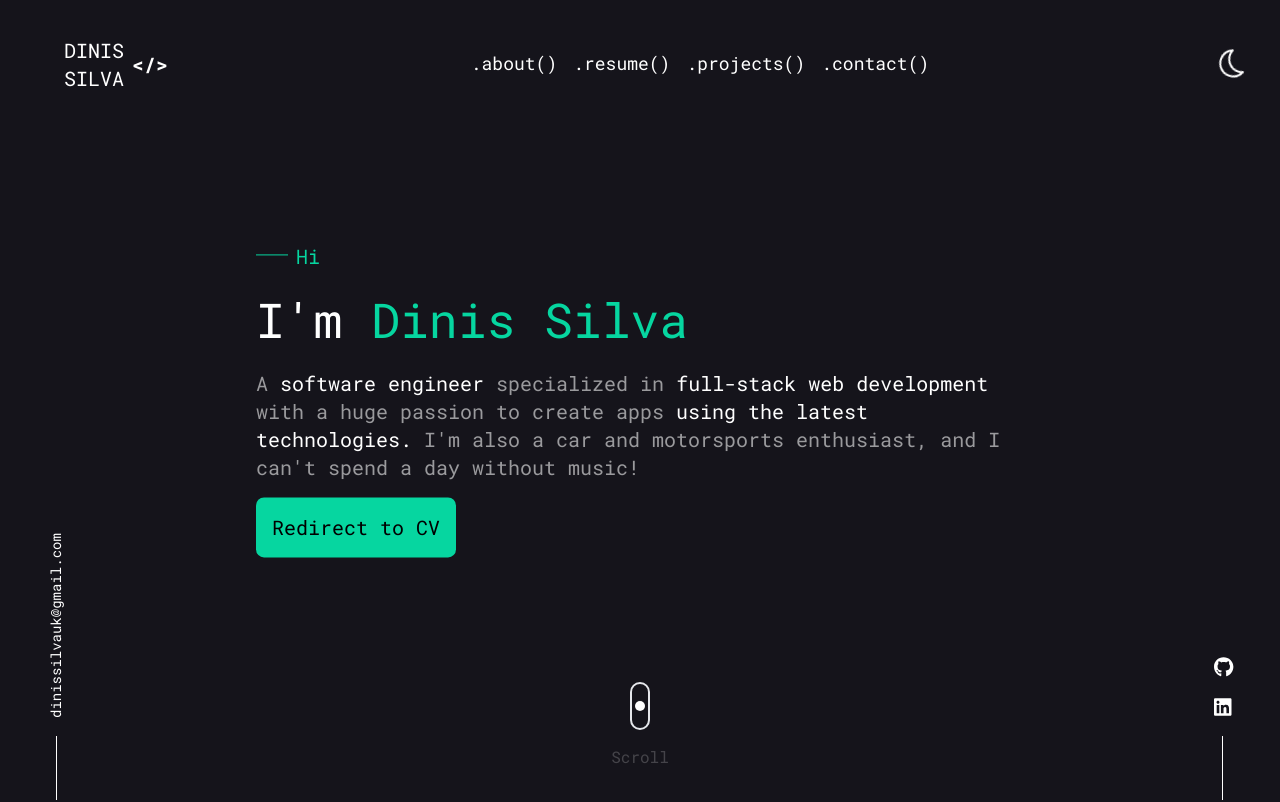
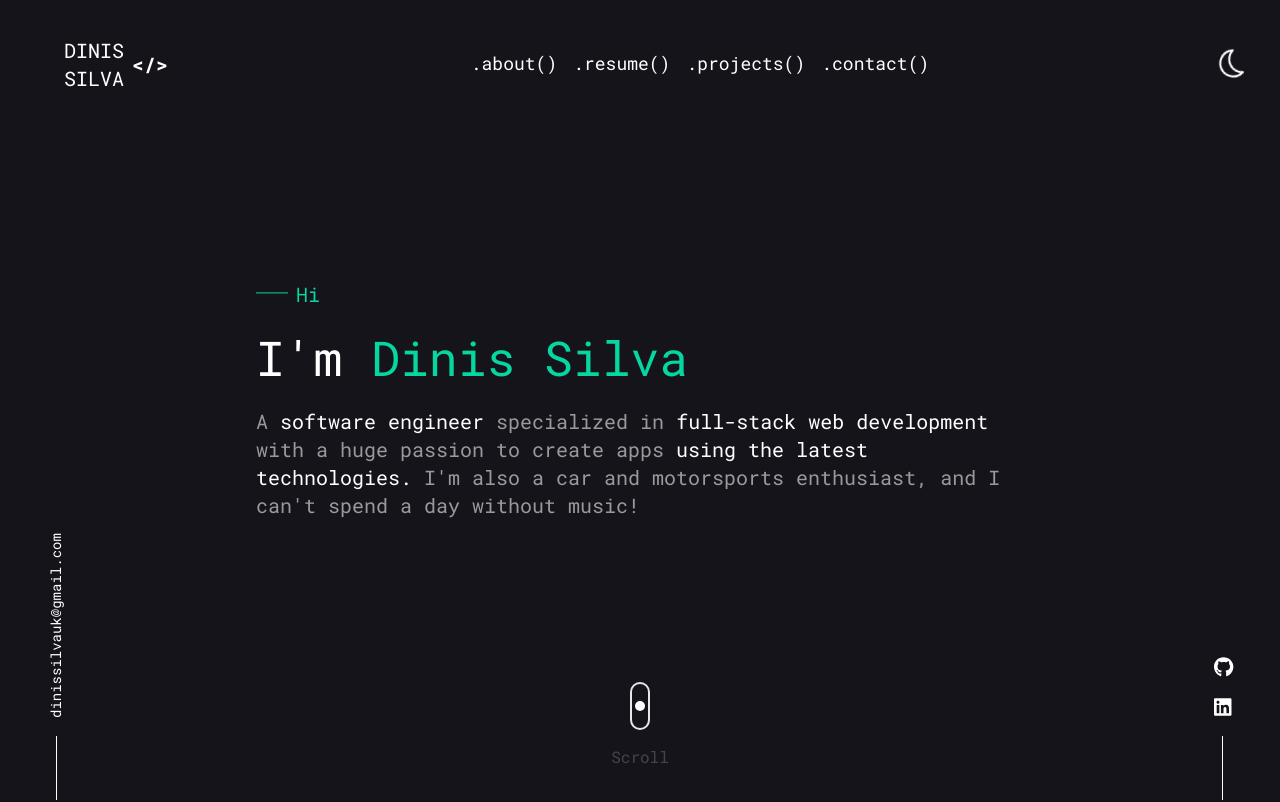
Before and after one commit to DinisSkizee/DinisCV, a React (Vite) app: page / in a window 1280 px wide. Shown: the top 802 px of the page. Built offline with nearby package versions, Linux system fonts and the light colour scheme.

Commit message:
fix a few things

```diff
--- a/src/components/Global/Main.jsx
+++ b/src/components/Global/Main.jsx
@@ -38,9 +38,6 @@ export const Main = () => {
           I&apos;m also a car and motorsports enthusiast, and I can&apos;t spend
           a day without music!
         </div>
-        <button className="p-3 bg-greeny !rounded-lg w-fit md:text-xl md:p-4 cursor-pointer">
-          Redirect to CV
-        </button>
       </div>
     </div>
   );
--- a/src/components/Global/RightSider.jsx
+++ b/src/components/Global/RightSider.jsx
@@ -8,7 +8,7 @@ export const RightSider = () => {
   return (
     <div className="flex-col items-center hidden w-4 gap-4 lg:flex fixed bottom-0 lg:right-12 2xl:right-24">
       <div className="flex flex-col gap-4 justify-end">
-        <a href="https://www.linkedin.com/in/dinissilvase/" target="blank">
+        <a href="https://github.com/DinisSkizee/" target="blank">
           <FontAwesomeIcon
             className={`${
               theme === "dark" ? "text-white" : "text-bgDarkBlue"
@@ -16,7 +16,7 @@ export const RightSider = () => {
             icon={faGithub}
           />
         </a>
-        <a href="https://github.com/DinisSkizee/" target="blank">
+        <a href="https://www.linkedin.com/in/dinissilvase/" target="blank">
           <FontAwesomeIcon
             className={`${
               theme === "dark" ? "text-white" : "text-bgDarkBlue"
--- a/src/components/Global/SkillsSquare.jsx
+++ b/src/components/Global/SkillsSquare.jsx
@@ -36,11 +36,11 @@ export const SkillsSquare = ({ children, color, work }) => {
     <div
       className={`${bgColor} select-none py-1 px-2 rounded-lg flex items-center shadow-2xl w-fit ${
         work
-          ? `py-1.5 text-xs ${
+          ? `py-1.5 text-xs hover:bg-greeny hover:font-medium ${
               theme === "dark"
                 ? "text-white hover:bg-greeny hover:text-bgDarkBlue"
                 : "hover:bg-bgBrightBlue font-semibold"
-            } hover:bg-greeny hover:font-medium`
+            }`
           : ""
       } ${isHighlighted ? "!bg-greeny !text-bgDarkBlue font-semibold" : ""}`}
       onClick={work ? skillsHandler : null}
```
